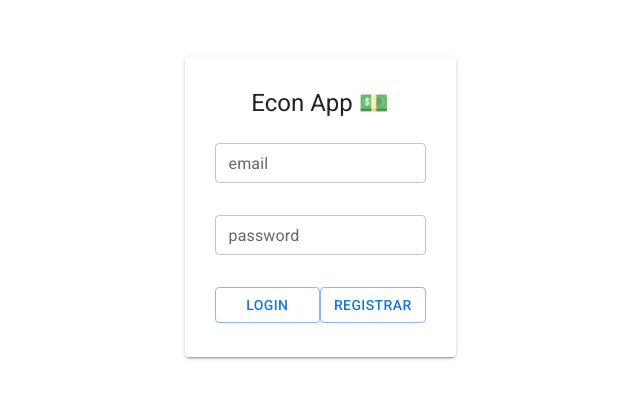
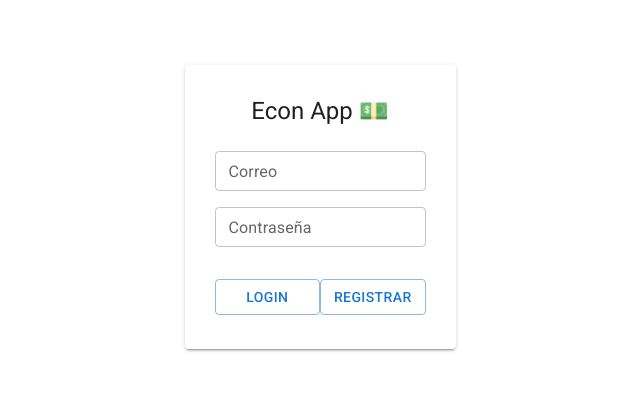
Before and after one commit to nubol23/finances-app, a React (Create React App) app: page /login in a window 1280 px wide. Shown: the part 201-600 px from the top of the page, without its empty margins (328-968 px from the left). Built offline with nearby package versions, Linux system fonts and the light colour scheme.

Commit message:
integrated with formik

```diff
--- a/package.json
+++ b/package.json
@@ -13,6 +13,7 @@
     "@types/node": "^16.11.36",
     "@types/react": "^18.0.9",
     "@types/react-dom": "^18.0.4",
+    "formik": "^2.2.9",
     "node-sass": "^7.0.1",
     "prettier": "^2.6.2",
     "react": "^18.1.0",
--- a/src/components/auth/LoginScreen/index.tsx
+++ b/src/components/auth/LoginScreen/index.tsx
@@ -1,12 +1,34 @@
 import React from "react";
 import "./login.scss";
 import { Button, Paper, TextField, Typography } from "@mui/material";
+import { FormikHelpers, useFormik } from "formik";
+
+type FormValues = {
+  email: string;
+  password: string;
+};
 
 const LoginScreen = () => {
+  const handleLogin = (
+    values: FormValues,
+    { setSubmitting }: FormikHelpers<FormValues>
+  ) => {
+    console.log(values);
+    setSubmitting(false);
+  };
+
+  const formik = useFormik({
+    initialValues: {
+      email: "",
+      password: "",
+    },
+    onSubmit: handleLogin,
+  });
+
   return (
     <div className="center-container">
       <Paper elevation={2}>
-        <form className="form-box">
+        <form className="form-box" onSubmit={formik.handleSubmit}>
           <Typography
             variant="h5"
             component="div"
@@ -18,19 +40,23 @@ const LoginScreen = () => {
 
           <TextField
             id="email"
-            label="email"
+            label="Correo"
             variant="outlined"
             size="small"
-            sx={{ marginBottom: 4 }}
+            sx={{ marginBottom: 2 }}
+            value={formik.values.email}
+            onChange={formik.handleChange}
           />
 
           <TextField
             id="password"
-            label="password"
+            label="Contraseña"
             type="password"
             variant="outlined"
             size="small"
             sx={{ marginBottom: 4 }}
+            value={formik.values.password}
+            onChange={formik.handleChange}
           />
 
           <div className="row">
```
Also changed, not shown: 1 other file (tests, documents, lock files or other folders).
